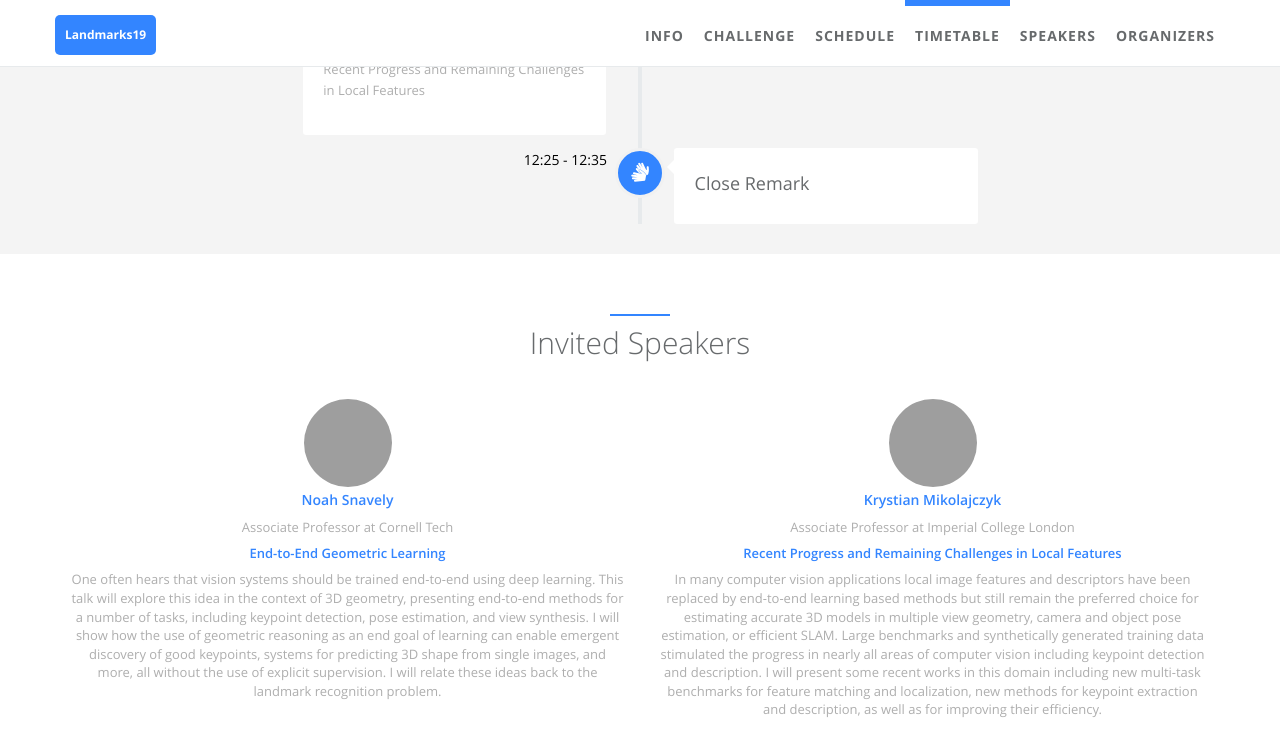
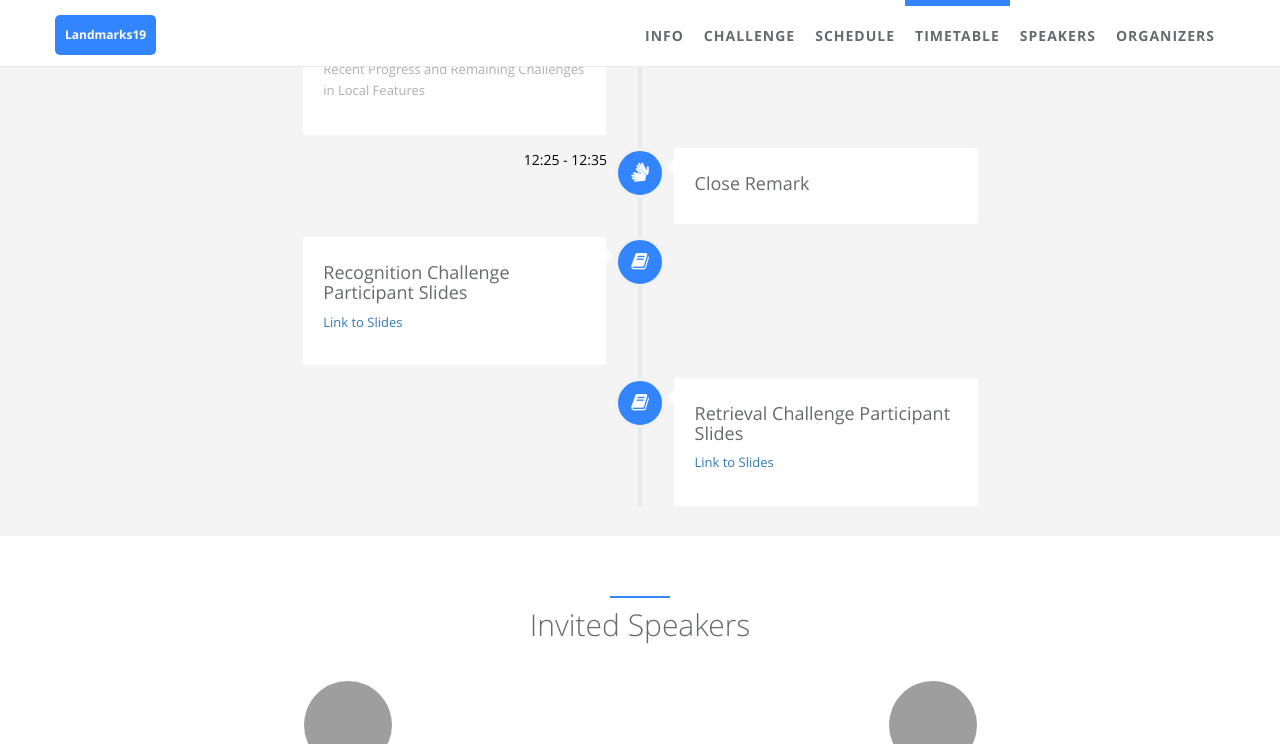
Before and after one commit to ilr-workshop/ECCVW2020, a Jekyll site: the page built from index.html, in a window 1280 px wide and 900 px high, scrolled down 2532 px, cut to the strip 0-744 px from the top of the window. Built offline with Jekyll 4.4.1, drawn with Linux system fonts in a browser that asks for light colours; grey boxes are pictures that could not be loaded.

Commit message:
add slides

```diff
--- a/_data/index/timetable.yml
+++ b/_data/index/timetable.yml
@@ -89,10 +89,14 @@
     detail: 12:25 - 12:35
   icon: fa-signing
 
+- name:
+    detail: Recognition Challenge Participant Slides
+  desc:
+    link: https://drive.google.com/open?id=14PdHtRBXE3DTYxu5fpoDtTZUTm0Z9MXr
+  icon: fa-book
 
-  #
-  #- name:
-  #    detail: Challenge Participant Slides
-  #  desc:
-  #    link: https://drive.google.com/open?id=12Zb0NZL3Ys6SPLiAvCroW5w3gZIYCB2X
-  #  icon: fa-book
+- name:
+    detail: Retrieval Challenge Participant Slides
+  desc:
+    link: https://drive.google.com/open?id=1sYwfX5pF-HJtuWEA01271eaxmcF2-pRd
+  icon: fa-book
```
